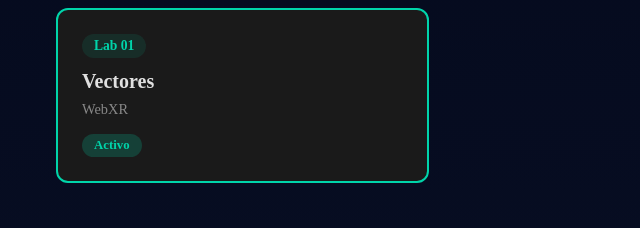
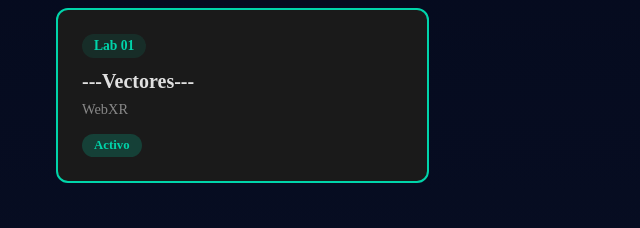
Before and after one commit to JLuisKarr/MetodosNumericos, a plain HTML site: page index.html in a window 1280 px wide. Shown: the part 719-947 px from the top of the page, 0-640 px from the left. Drawn offline with Linux system fonts and the light colour scheme.

Commit message:
Update index.html

```diff
--- a/index.html
+++ b/index.html
@@ -22,7 +22,7 @@
             <div class="grid-labs" id="labs-activos">
                 <a href="labs/Lab01/index.html" class="lab-card activo">
                     <span class="lab-num">Lab 01</span>
-                    <h3>   Vectores   </h3>
+                    <h3>---Vectores---</h3>
                     <p class="lab-tipo">  WebXR  </p>
                     <span class="estado">Activo</span>
                 </a>
```
